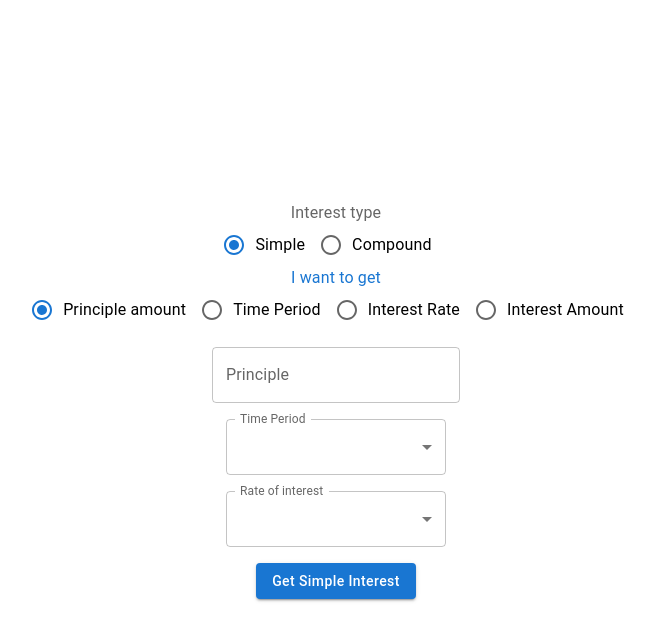
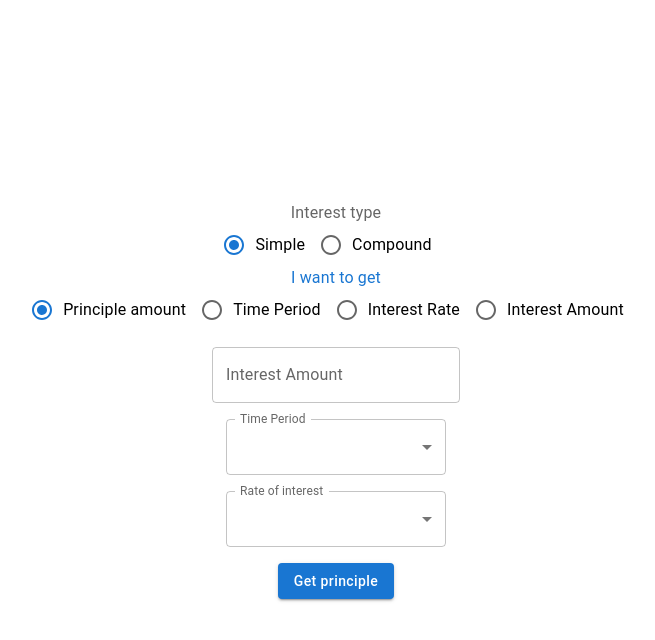
Before and after one commit to nirajpandey034/InterestCalculator, a React (Create React App) app: page / in a window 1280 px wide. Both pictures are taken after a click on the label "Principle amount". Shown: the top 640 px of the page, without its empty margins (304-959 px from the left). Built offline with nearby package versions, Linux system fonts and the light colour scheme; the HTML template or start-up script is replaced by a standard one.

Commit message:
some additions

```diff
--- a/src/Components/ParameterTypeRadio.js
+++ b/src/Components/ParameterTypeRadio.js
@@ -12,7 +12,7 @@ function InterestTypeRadio(props) {
       <RadioGroup
         row
         aria-labelledby="demo-radio-buttons-group-label"
-        defaultValue="simple"
+        defaultValue="interest-rate"
         name="radio-buttons-group"
         value={props.val}
         onChange={(e) => props.setVal(e.target.value)}
--- a/src/Components/SimpleInterest.js
+++ b/src/Components/SimpleInterest.js
@@ -13,16 +13,16 @@ import Select from "@mui/material/Select";
 //custom files
 import { getSimpleInterest } from "./Interest";
 import ParameterTypeRadio from "./ParameterTypeRadio";
-import {timeList, roiList} from "./Constants";
+import { timeList, roiList } from "./Constants";
 
 function SimpleInterest() {
   const [principle, setPrinciple] = useState(0);
+  const [interestAmount, setInterestAmount] = useState(0);
   const [time, setTime] = useState(0);
   const [roi, setROI] = useState(0);
 
   const [parameter, setParameter] = useState("interest");
   const [interest, setInterest] = useState(null);
-
 
   const getInterest = () => {
     let interest = getSimpleInterest(principle, time, roi);
@@ -31,6 +31,9 @@ function SimpleInterest() {
 
   const handlePrincipleChange = (event) => {
     setPrinciple(event.target.value);
+  };
+  const handleInterestChange = (event) => {
+    setInterestAmount(event.target.value);
   };
   const handleTimeChange = (event) => {
     setTime(event.target.value);
@@ -56,6 +59,7 @@ function SimpleInterest() {
           setVal={handleParameterTypeChange}
         />
       </Grid>
+      {parameter !== "principle" && (
         <Grid item xs={4}>
           <TextField
             id="outlined-basic"
@@ -66,6 +70,20 @@ function SimpleInterest() {
             }}
           />
         </Grid>
+      )}
+      {parameter !== "interest" && (
+        <Grid item xs={4}>
+          <TextField
+            id="outlined-basic"
+            label="Interest Amount"
+            variant="outlined"
+            onChange={(event) => {
+              handleInterestChange(event);
+            }}
+          />
+        </Grid>
+      )}
+      {parameter !== "time" && (
         <Grid item xs={4}>
           <FormControl style={{ minWidth: 220 }}>
             <InputLabel id="demo-simple-select-label">Time Period</InputLabel>
@@ -88,6 +106,8 @@ function SimpleInterest() {
             </Select>
           </FormControl>
         </Grid>
+      )}
+      {parameter !== "interest-rate" && (
         <Grid item xs={4}>
           <FormControl style={{ minWidth: 220 }}>
             <InputLabel id="demo-simple-select-label">
@@ -112,13 +132,15 @@ function SimpleInterest() {
             </Select>
           </FormControl>
         </Grid>
+      )}
+
       <Grid item xs={12}>
         <Button
           variant="contained"
           onClick={() => getInterest()}
           style={{ textTransform: "none" }}
         >
-          Get Simple Interest
+          Get {parameter}
         </Button>
       </Grid>
 
```
Lines whose indentation alone changed are shown as unchanged.
